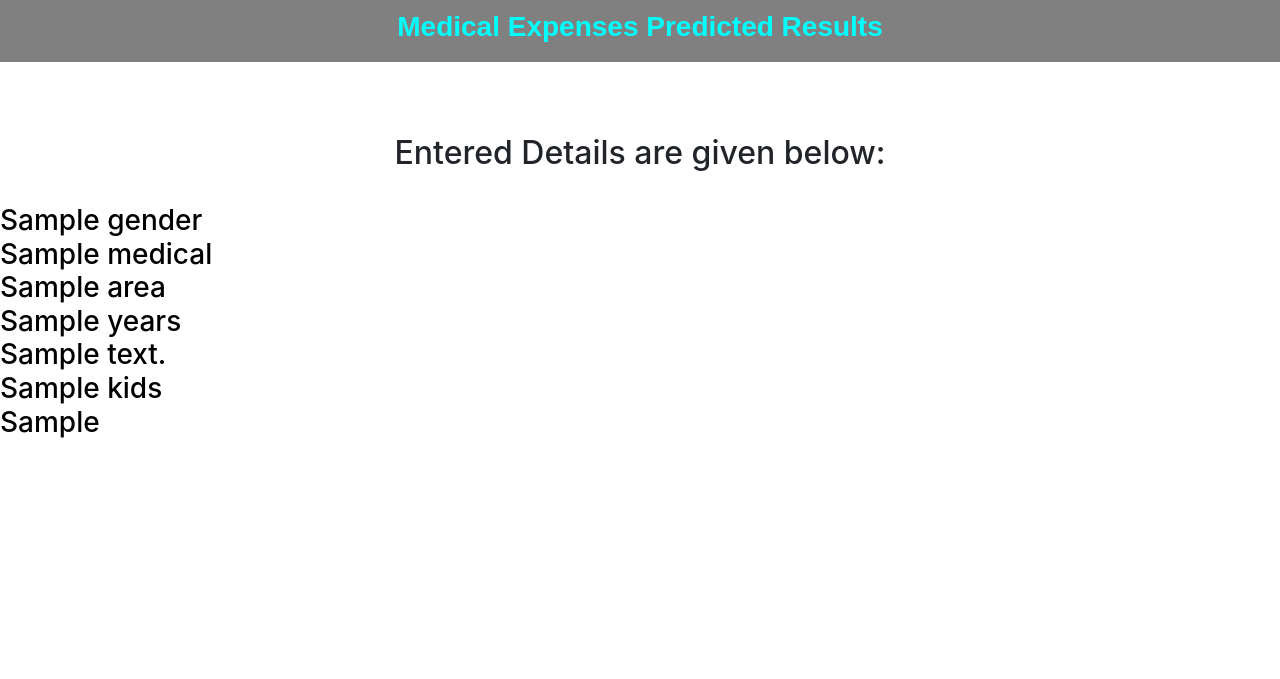
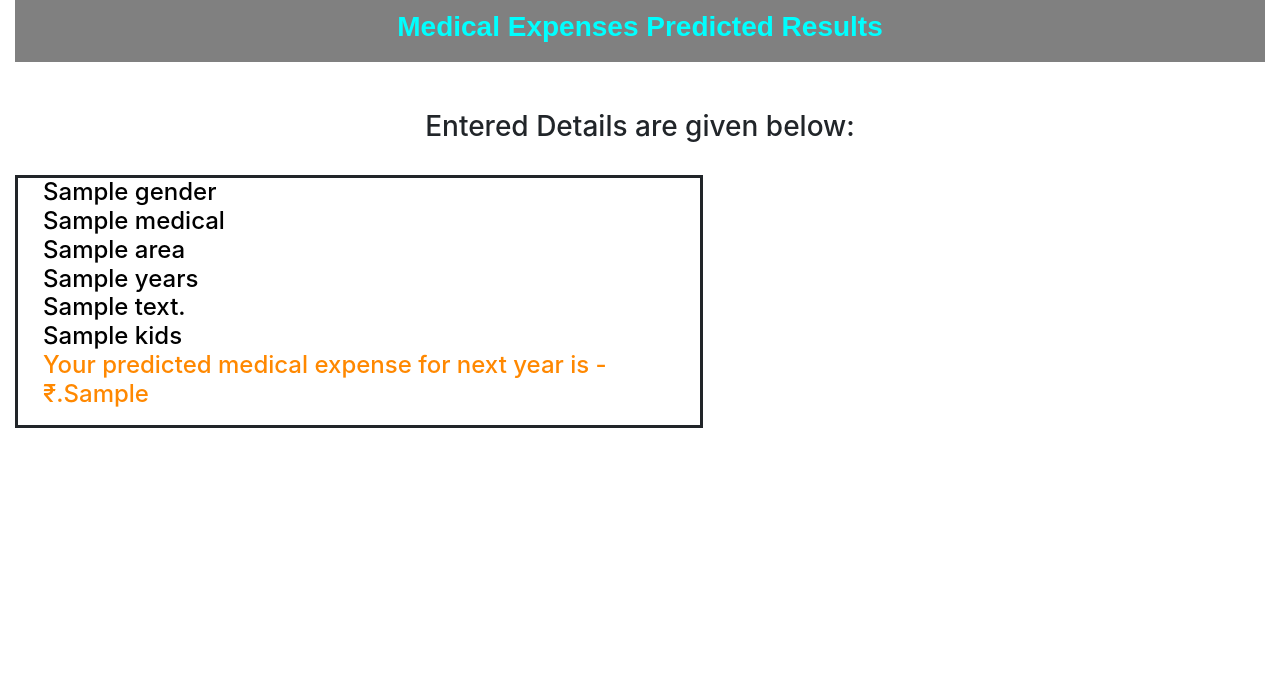
Before and after one commit to ronithraj85/Medical-Expense-Prediction, a Flask app: template templates/result.html in a window 1280 px wide. Shown: the top 679 px of the page. Run offline with Flask 2, Linux system fonts and the light colour scheme; the template is opened without the code that fills it: most values are stand-ins (such as "Sample title", 1, 10 or a date in 2020); parts of the project's set-up code (start-up, migrations or seed data) failed here and were passed over; some libraries are stand-ins or nearby versions.

Commit message:
Final changes

```diff
--- a/app.py
+++ b/app.py
@@ -98,13 +98,13 @@ def predict():
                                     sex_male
                                     ]])
 
-        output = round(prediction[0], 2)
+        output = round(prediction[0])
 
-        return render_template('result.html', gender="Sex - {}".format(sex), medical="Smoker - {}".format(smoker), area="Region - {}".format(region), years="Age - {}".format(age), body_mass="Body Mass Index - {}".format(bmi), kids="Number of children - {}".format(children), medical_expense="Your predicted medical expense for next year is - {}".format(output))
+        return render_template('result.html', gender="Sex - {}".format(sex), medical="Smoker - {}".format(smoker), area="Region - {}".format(region), years="Age - {}".format(age), body_mass="Body Mass Index - {}".format(bmi), kids="Number of children - {}".format(children), medical_expense=output)
 
     return render_template("index.html")
 
 
 if __name__ == "__main__":
-    port = int(os.environ.get("PORT", 5000))
+    port = int(os.environ.get("PORT", 8081))
     app.run(host="0.0.0.0", port=port, debug=True)
--- a/static/css/styles.css
+++ b/static/css/styles.css
@@ -40,7 +40,7 @@
 
 
 
-fieldset{
+.index-fieldset{
     /* text-align: center; */
     border:solid ;
     /* padding: 13px 16px; */
@@ -51,6 +51,18 @@ fieldset{
     background-color: lightgreen;
 }
 
+.result-fieldset
+{
+    border:solid;
+    /* border-left: 25%; */
+    /* margin-left: 120px; */
+    width: 55%;
+}
+
+.result
+{
+    color: rgb(255, 136, 0);
+}
 .col{
 margin-left: 25%;
 margin-top: 7%;
@@ -84,4 +96,5 @@ margin-top: 7%;
 .predictions{
     color : black;
     text-align: left;
+    padding-left: 25px;
 }
--- a/templates/result.html
+++ b/templates/result.html
@@ -17,30 +17,29 @@
 </head>
 
 <body>
-
+    <div class="col-sm-12">
         <div class="header">
             <h3 class="marq">
                 <b>Medical Expenses Predicted Results</b>
             </h3>
         </div>
-
-    <br><br><br>
-
+        <br><br>
         <div>
             <center>
-            <h2>Entered Details are given below:</h2>
+                <h3>Entered Details are given below:</h3>
             </center>
             <br>
-        <h3 class="predictions">
+            <fieldset class="result-fieldset">
+                <h4 class="predictions">
                     {{ gender }}<br>
                     {{ medical }}<br>
                     {{ area }}<br>
                     {{ years }}<br>
                     {{ body_mass }}<br>
                     {{ kids }}<br>
-
-            {{medical_expense}}
-        </h3>
+                    <p class="result">Your predicted medical expense for next year is - ₹.{{medical_expense}}</p>
+                </h4>
+            </fieldset>
         </div>
         <div class="result-footer">
             <p>
@@ -49,6 +48,7 @@
                 </b>
             </p>
         </div>
+    </div>
 </body>
 
 </body>
```
Also changed, not shown: templates/index.html (+13 -11 lines). Lines whose indentation alone changed are shown as unchanged.
